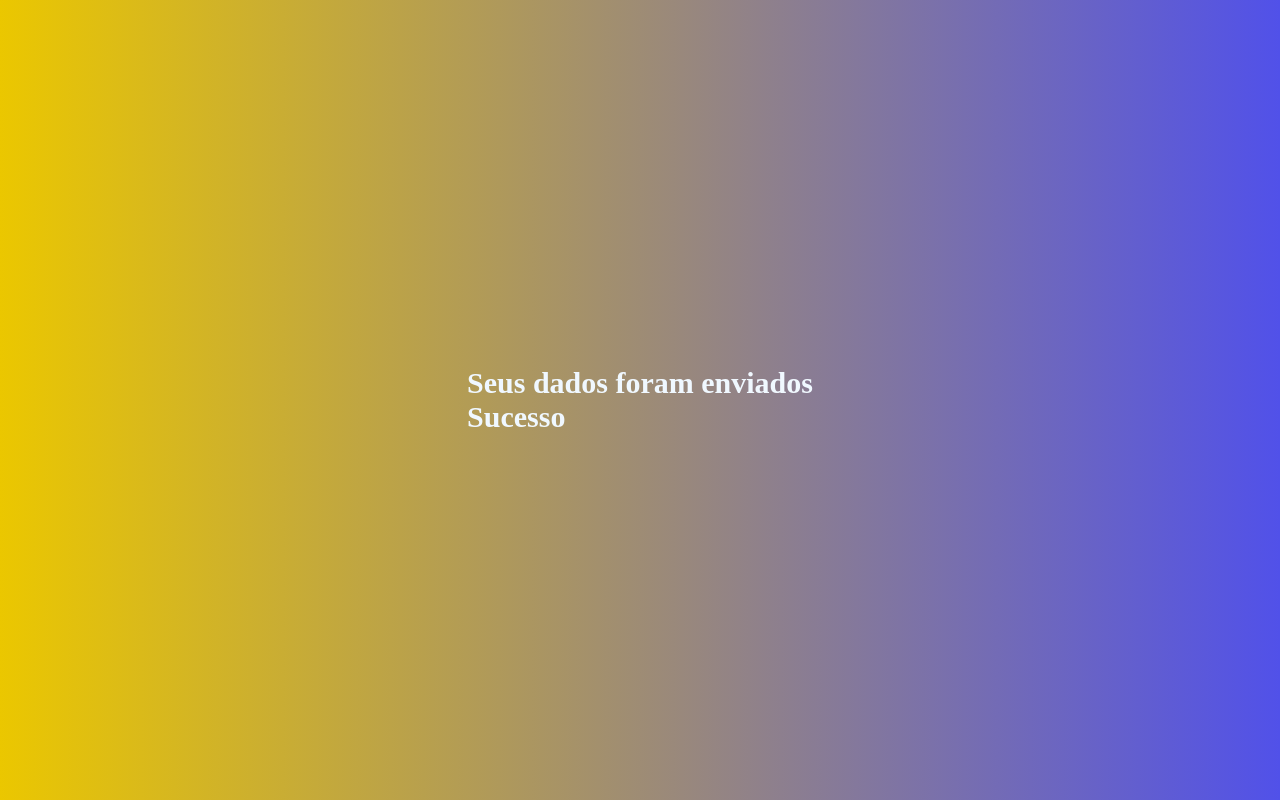
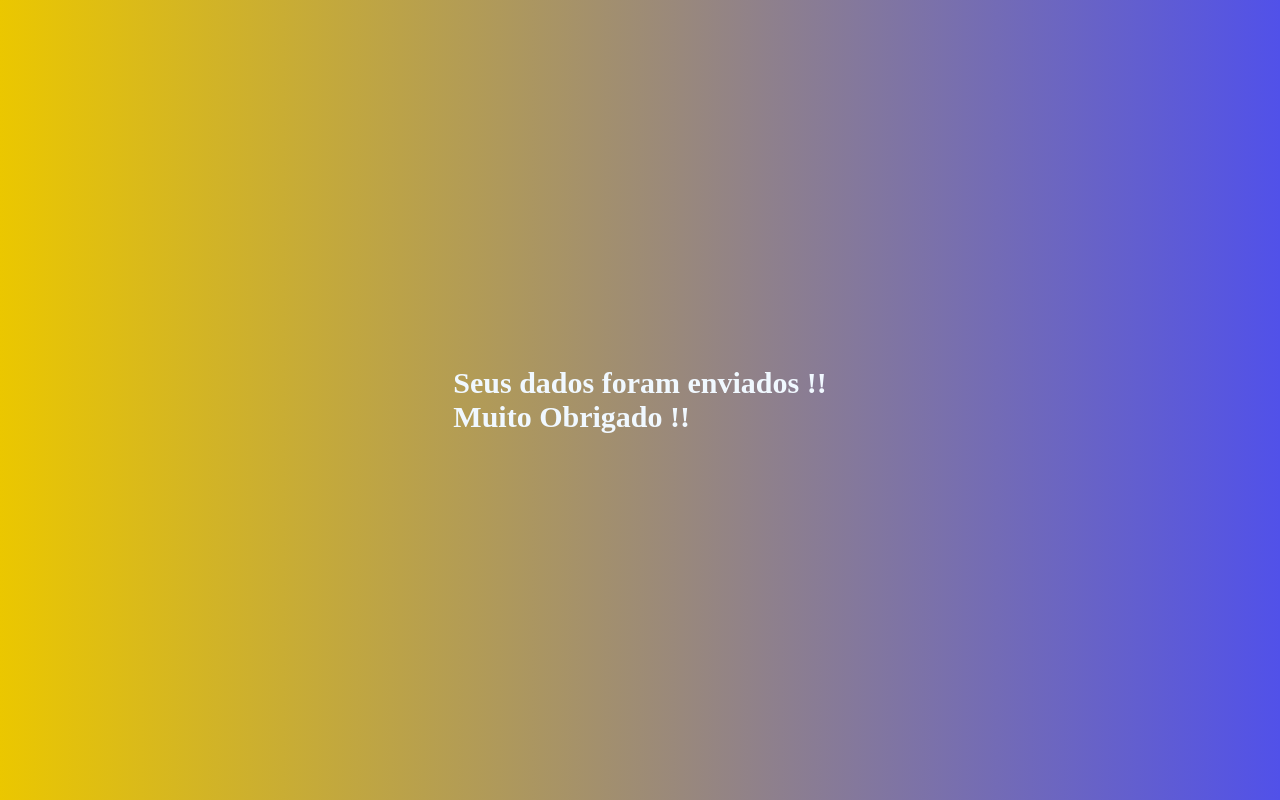
Before and after one commit to iagosm/Formulario-basico, a plain HTML site: page obrigado.html in a window 1280 px wide. Drawn offline with Linux system fonts and the light colour scheme; a web font is replaced by a local one.

Commit message:
alteração h1 do index obrigado

```diff
--- a/obrigado.html
+++ b/obrigado.html
@@ -8,7 +8,7 @@
     <title>Formulario Simples</title>
 </head>
 <body>
-    <h1>Seus dados foram enviados <br> Sucesso </h1>
+    <h1>Seus dados foram enviados !! <br> Muito Obrigado !! </h1>
     <!-- !Criado uma div para poder posicionar bem o formulario.!
     <div class="box">
         <!-- !Metodo podendo ser Post e Get/ ambos enviam. O Post vai passar tudo de forma oculta para o banco. Ja o Get vai passar tudo explicita!! -->
```
